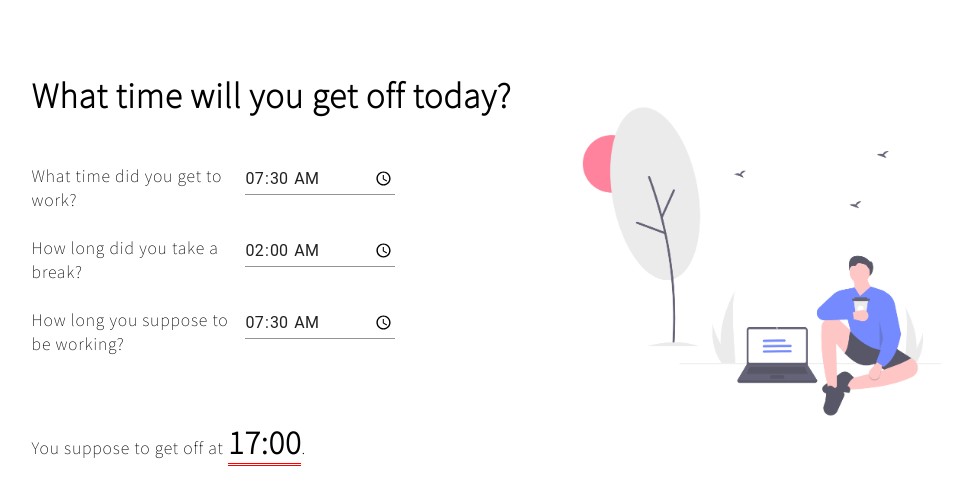
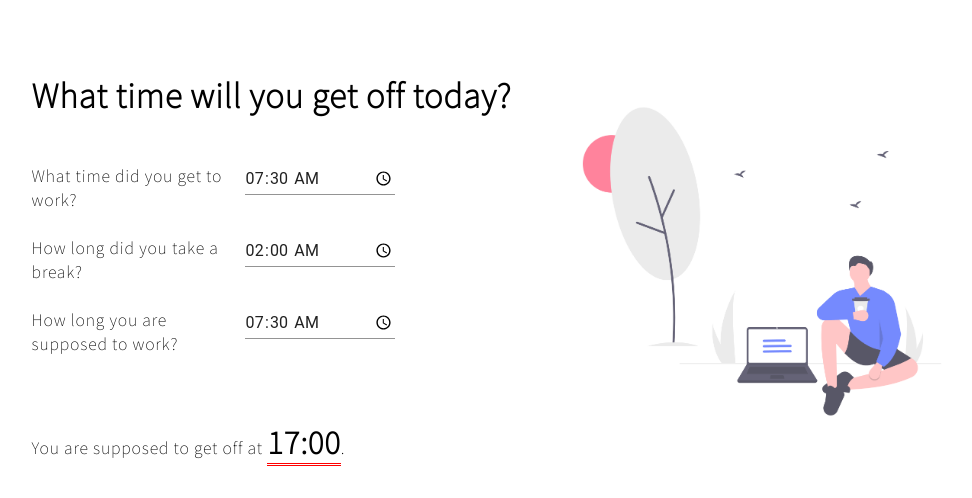
Before and after one commit to asa108/aork-time, a React (Create React App) app: page / in a window 1280 px wide. Shown: the top 498 px of the page, without its empty margins (166-1138 px from the left). Built offline with nearby package versions, Linux system fonts and the light colour scheme.

Commit message:
corrected spell

```diff
--- a/src/pages/homepage/homepage.jsx
+++ b/src/pages/homepage/homepage.jsx
@@ -84,13 +84,13 @@ const HomePage = () => {
       <TimePickers
         value={workTime}
         handleMethods={handleWorkTime}
-        message="How long you suppose to be working?"
+        message="How long you are supposed to work?"
       />
       <br />
       <br />
 
       <p>
-        You suppose to get off at <span className="getofftime">{getOffWork}</span>.
+        You are supposed to get off at <span className="getofftime">{getOffWork}</span>.
       </p>
     </div>
   );
```
